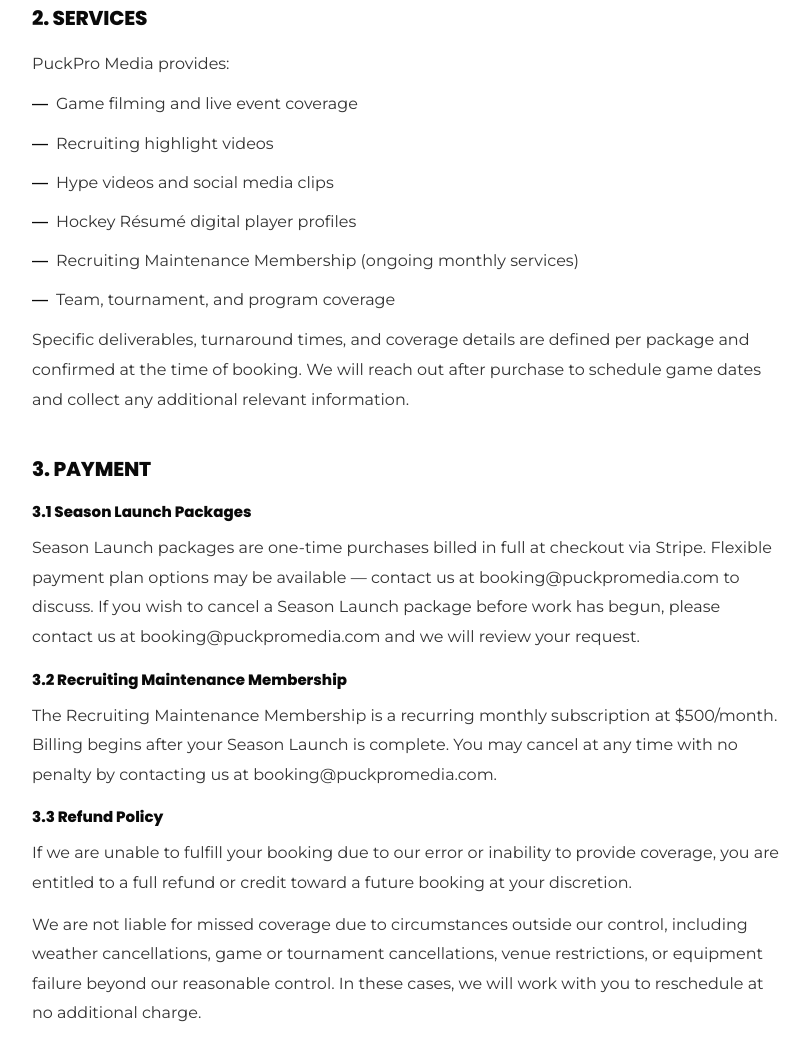
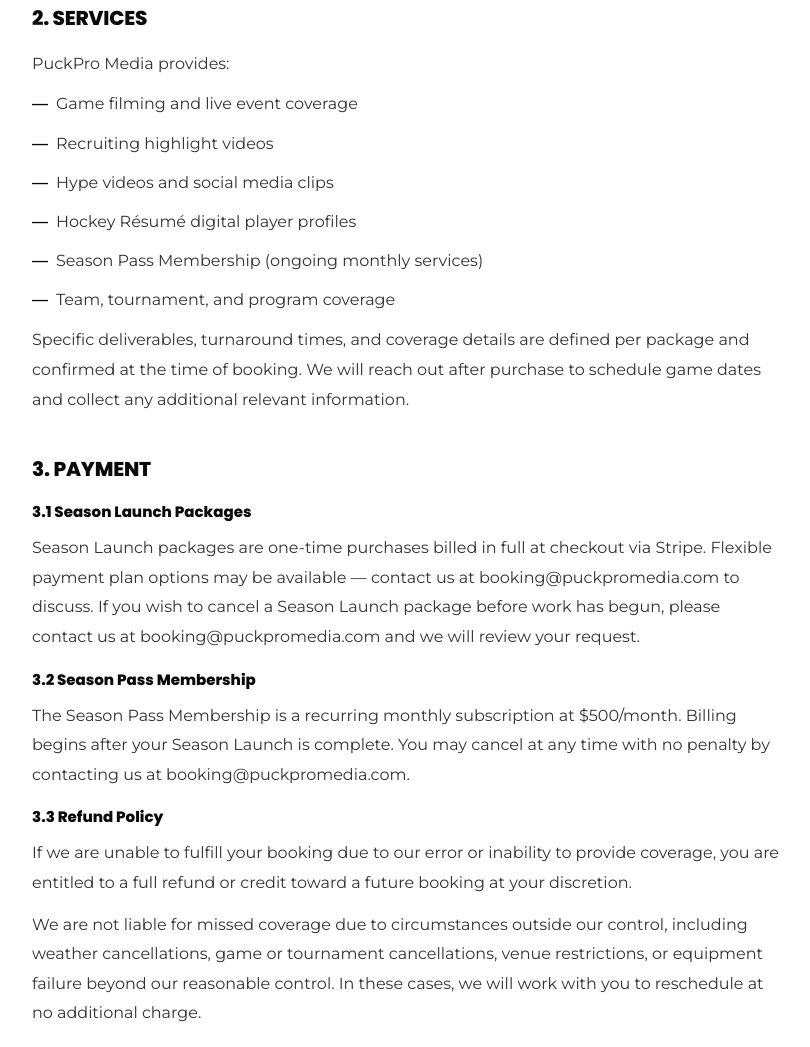
Before and after one commit to dylandirosa98/puck-pro-website, a plain HTML site: page terms/index.html in a window 1280 px wide. Shown: the part 802-1849 px from the top of the page, without its empty margins (232-1042 px from the left). Drawn offline with Linux system fonts and the light colour scheme.

Commit message:
Update Season Pass membership copy

```diff
--- a/terms/index.html
+++ b/terms/index.html
@@ -70,7 +70,7 @@
         <li>Recruiting highlight videos</li>
         <li>Hype videos and social media clips</li>
         <li>Hockey Résumé digital player profiles</li>
-        <li>Recruiting Maintenance Membership (ongoing monthly services)</li>
+        <li>Season Pass Membership (ongoing monthly services)</li>
         <li>Team, tournament, and program coverage</li>
       </ul>
       <p class="body-text" style="margin-top:12px;">Specific deliverables, turnaround times, and coverage details are defined per package and confirmed at the time of booking. We will reach out after purchase to schedule game dates and collect any additional relevant information.</p>
@@ -80,8 +80,8 @@
       <h2 style="font-family:'Poppins',sans-serif;font-weight:800;font-size:20px;color:#0A0A0A;letter-spacing:-0.01em;margin-bottom:16px;">3. PAYMENT</h2>
       <p style="font-family:'Poppins',sans-serif;font-weight:800;font-size:15px;color:#0A0A0A;margin-bottom:10px;">3.1 Season Launch Packages</p>
       <p class="body-text" style="margin-bottom:16px;">Season Launch packages are one-time purchases billed in full at checkout via Stripe. Flexible payment plan options may be available — contact us at booking@puckpromedia.com to discuss. If you wish to cancel a Season Launch package before work has begun, please contact us at booking@puckpromedia.com and we will review your request.</p>
-      <p style="font-family:'Poppins',sans-serif;font-weight:800;font-size:15px;color:#0A0A0A;margin-bottom:10px;">3.2 Recruiting Maintenance Membership</p>
-      <p class="body-text" style="margin-bottom:16px;">The Recruiting Maintenance Membership is a recurring monthly subscription at $500/month. Billing begins after your Season Launch is complete. You may cancel at any time with no penalty by contacting us at booking@puckpromedia.com.</p>
+      <p style="font-family:'Poppins',sans-serif;font-weight:800;font-size:15px;color:#0A0A0A;margin-bottom:10px;">3.2 Season Pass Membership</p>
+      <p class="body-text" style="margin-bottom:16px;">The Season Pass Membership is a recurring monthly subscription at $500/month. Billing begins after your Season Launch is complete. You may cancel at any time with no penalty by contacting us at booking@puckpromedia.com.</p>
       <p style="font-family:'Poppins',sans-serif;font-weight:800;font-size:15px;color:#0A0A0A;margin-bottom:10px;">3.3 Refund Policy</p>
       <p class="body-text" style="margin-bottom:12px;">If we are unable to fulfill your booking due to our error or inability to provide coverage, you are entitled to a full refund or credit toward a future booking at your discretion.</p>
       <p class="body-text">We are not liable for missed coverage due to circumstances outside our control, including weather cancellations, game or tournament cancellations, venue restrictions, or equipment failure beyond our reasonable control. In these cases, we will work with you to reschedule at no additional charge.</p>
```
Also changed, not shown: book.html (+2 -1 lines), book/index.html (+2 -1 lines), terms.html (+3 -3 lines).
